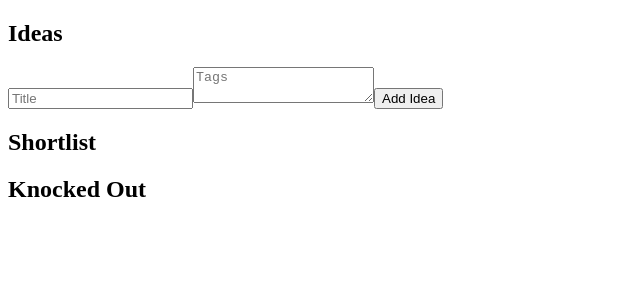
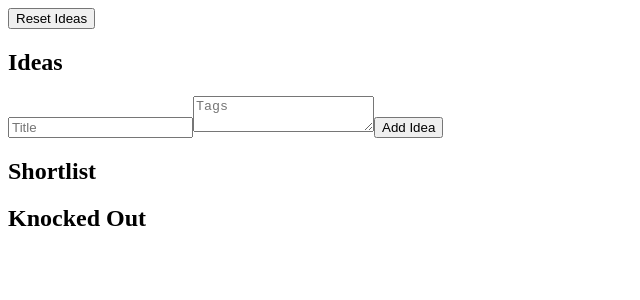
Before and after one commit to SierraDjunfan/Indecision, a React (Create React App) app: page / in a window 1280 px wide. Shown: the top 300 px of the page, without its empty margins (0-640 px from the left). Built offline with nearby package versions, Linux system fonts and the light colour scheme.

Commit message:
Added Reset Button

```diff
--- a/src/App.tsx
+++ b/src/App.tsx
@@ -122,8 +122,17 @@ export const App = () => {
     return state.ideas.filter( idea => ideaContainsAtLeastOneSelectedTag(idea))
   }
 
+  const resetIdeasAndFilter = () => {
+    const newIdeasList = [...state.ideas, ...state.shortlist, ...state.knockedOutList]
+    const newShortlist: Idea[] = []
+    const newKnockedOutList: Idea[] = []
+    const newTags = state.tags.map( t => ({name: t.name, isSelected: true}))
+    setState({...state, ideas: newIdeasList, shortlist: newShortlist, knockedOutList: newKnockedOutList, tags: newTags})
+  }
+
   return (
     <div className="App">
+      <button onClick={() => resetIdeasAndFilter()}>Reset Ideas</button>
       <Filter tags={state.tags} onTagSelection={handleTagSelection} />
       <div className="lists-container">
         <IdeaList tagFieldInput={state.tagFieldInput} tagFieldWasUpdated={tagFieldWasUpdated} ideaInputWasUpdated={ideaTextWasUpdated} ideaInput={state.newIdeaInput} ideas={filteredIdeas()} onAdd={addIdea} onRemove={removeIdea} onShortlist={addToShortlist} />
```
